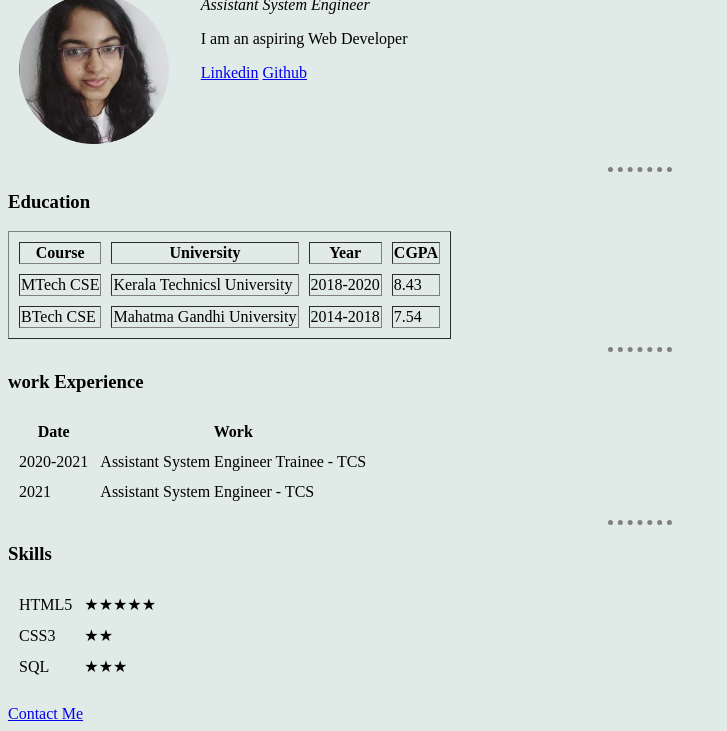
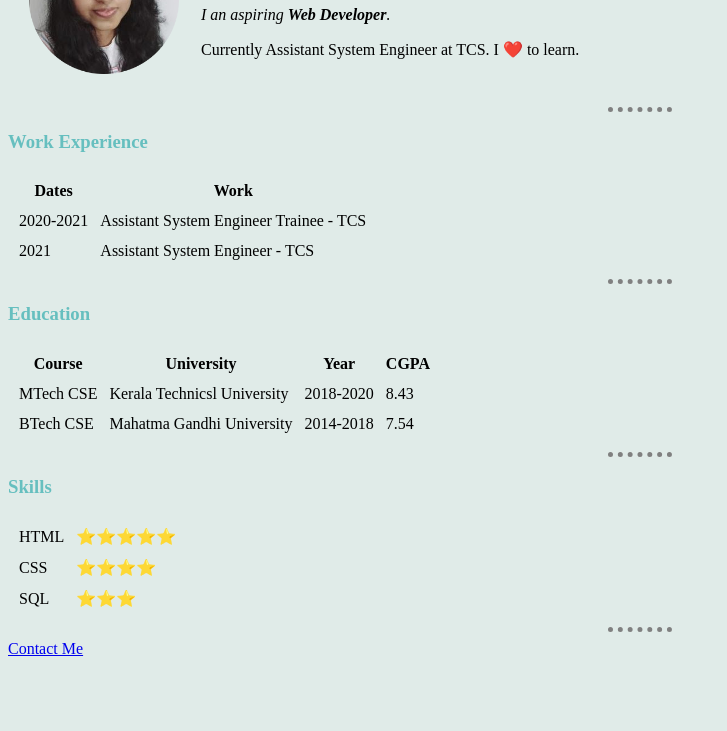
Before and after one commit to Femi-Sathar/CV, a plain HTML site: page index.html in a window 1280 px wide. Shown: the part 105-836 px from the top of the page, without its empty margins (0-727 px from the left). After the commit the page ends 800 px from the top, so only its background shows below. Drawn offline with Linux system fonts and the light colour scheme.

Commit message:
Applied External -CSS

```diff
--- /dev/null
+++ b/css/styles.css
@@ -0,0 +1,25 @@
+body {
+  background-color: #e0ebe8;
+  font-family: Akkurat Pro;
+}
+
+h1{
+color: #66BFBF;
+}
+
+h3{
+  color: #66BFBF;
+}
+
+hr{
+  border-style: none ;
+  border-top-style: dotted;
+  border-color: grey;
+  border-width: 5px;
+  width: 5%;
+}
+
+img{
+  width :150px;
+  height :150px;
+}
--- a/index.html
+++ b/index.html
@@ -1,50 +1,48 @@
 <!DOCTYPE html>
-<html lang="en" dir="ltr">
+<html>
 
 <head>
   <meta charset="utf-8">
-  <title>Femi's Personal site</title>
- <!-- Internal CSS -->
-  <style>
-    body {
-      background-color: #e0ebe8;
-    }
-    hr{
-      border-style: none ;
-      border-top-style: dotted;
-      border-color: grey;
-      border-width: 5px;
-      width: 5%;
-    }
-    img{
-      width :150px;
-      height :150px;
-    }
-  </style>
-
+  <title>Femi's Personal Site</title>
+  <link rel="stylesheet" href="css/styles.css">
 </head>
 
 <body>
-  <!-- Introduction -->
-  <table cellspacing="10">
+  <table cellspacing="20">
     <tr>
+      <td><img src="images/femipic.png" alt="femi profile picture"></td>
       <td>
         <h1>Femi Sathar</h1>
-        <img src="femipic.png" alt="femi image">
-      </td>
-      <td>
-        <p><em> Assistant System Engineer</em></p>
-        <p>I am an aspiring Web Developer</p>
-        <a href="https://www.linkedin.com/in/femi-sathar-b70a88146/">Linkedin</a>
-        <a href="https://github.com/Femi-Sathar/">Github</a>
+        <p><em>I an aspiring <strong>Web Developer</a></strong>.</em></p>
+        <p>Currently Assistant System Engineer at TCS. I ❤️ to learn.</p>
       </td>
     </tr>
   </table>
-  <hr/>
-  <!--Education -->
+  <hr>
+
+  <h3>Work Experience</h3>
+  <table cellspacing="10">
+    <thead>
+      <tr>
+        <th>Dates</th>
+        <th>Work</th>
+      </tr>
+    </thead>
+    <tbody>
+      <tr>
+        <td>2020-2021</td>
+        <td>Assistant System Engineer Trainee - TCS</td>
+      </tr>
+      <tr>
+        <td>2021</td>
+        <td>Assistant System Engineer - TCS</td>
+      </tr>
+    </tbody>
+  </table>
+  <hr>
 
   <h3>Education</h3>
-  <table cellspacing="10" border="1">
+  <table cellspacing="10">
     <thead>
       <tr>
         <th>Course</th>
@@ -66,46 +64,26 @@
       <td>7.54</td>
     </tr>
   </table>
-  <hr />
+  <hr>
 
-  <!--Work Exxperience -->
-  <h3>work Experience</h3>
-  <table cellspacing="10">
-    <thead>
-      <tr>
-        <th>Date</th>
-        <th>Work</th>
-      </tr>
-    </thead>
-    <tr>
-      <td>2020-2021</td>
-      <td>Assistant System Engineer Trainee - TCS</td>
-    </tr>
-    <tr>
-      <td>2021</td>
-      <td>Assistant System Engineer - TCS</td>
-    </tr>
-  </table>
-
-  <hr />
-  <!-- skills -->
   <h3>Skills</h3>
   <table cellspacing="10">
     <tr>
-      <td>HTML5</td>
-      <td>★★★★★</td>
+      <td>HTML</td>
+      <td>⭐️⭐️⭐️⭐️⭐️</td>
     </tr>
     <tr>
-      <td>CSS3</td>
-      <td>★★</td>
+      <td>CSS</td>
+      <td>⭐️⭐️⭐️⭐️</td>
     </tr>
     <tr>
       <td>SQL</td>
-      <td>★★★</td>
+      <td>⭐️⭐️⭐️</td>
     </tr>
   </table>
-  <br />
-  <!--Contact -->
-  <a href="contact.html">Contact Me</a>
+  <hr>
+
+  <a href="contact-Me.html">Contact Me</a>
 </body>
+
 </html>
```
Also changed, not shown: contact-Me.html (added, +21 -0 lines), images/femipic.png (added).
